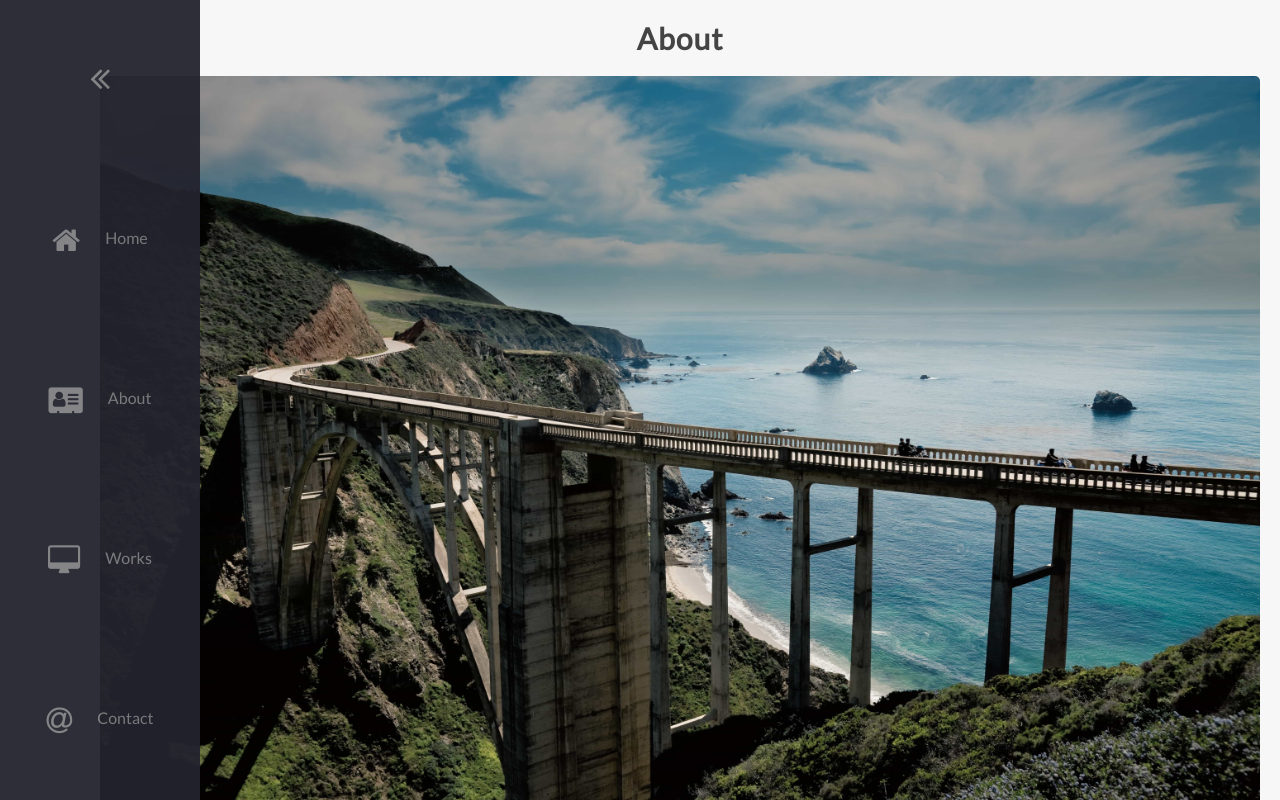
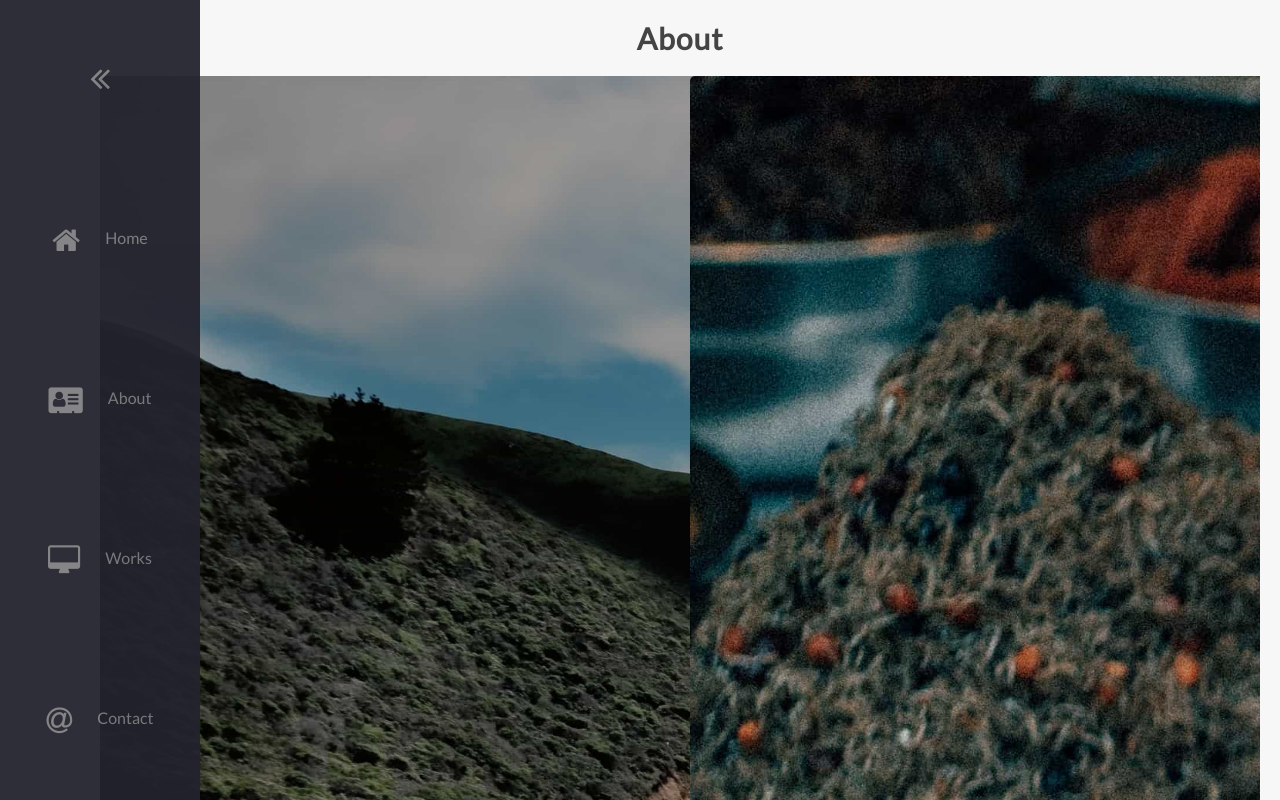
Before and after one commit to ku1987/demo-portfolio, a Next.js app in the folder client/: page /about in a window 1280 px wide. Shown: the top 800 px of the page. Built offline with nearby package versions, Linux system fonts and the light colour scheme.

Commit message:
Fix grid layout

```diff
--- a/client/public/styles/App.css
+++ b/client/public/styles/App.css
@@ -97,7 +97,7 @@ body {
 }
 
 main {
-  padding-bottom: 5rem;
+  padding-bottom: 7rem;
 }
 
 .navbar {
@@ -360,14 +360,15 @@ input[type='number'] {
   display: -ms-grid;
   display: grid;
   gap: 2rem;
-  -ms-grid-columns: (minmax(500px, 1fr))[auto-fit];
-      grid-template-columns: repeat(auto-fit, minmax(500px, 1fr));
+  -ms-grid-columns: (minmax(200px, 1fr))[auto-fit];
+      grid-template-columns: repeat(auto-fit, minmax(200px, 1fr));
   grid-auto-rows: minmax(250px, 100%);
   overflow: hidden;
 }
 
 .img-container img {
   border-radius: 5px;
+  width: auto;
   max-height: -webkit-fit-content;
   max-height: -moz-fit-content;
   max-height: fit-content;
@@ -663,9 +664,9 @@ span.error {
             transform: translate(-50%, -50%);
   }
   .img-container {
-    -ms-grid-columns: (minmax(700px, 1fr))[auto-fit];
-        grid-template-columns: repeat(auto-fit, minmax(700px, 1fr));
-    grid-auto-rows: minmax(600px, 100%);
+    -ms-grid-columns: (minmax(400px, 1fr))[auto-fit];
+        grid-template-columns: repeat(auto-fit, minmax(400px, 1fr));
+    grid-auto-rows: minmax(350px, 100%);
   }
   .prof-img {
     width: 500px;
--- a/client/public/styles/App.scss
+++ b/client/public/styles/App.scss
@@ -222,8 +222,8 @@
   }
 
   .img-container {
-    grid-template-columns: repeat(auto-fit, minmax(700px, 1fr));
-    grid-auto-rows: minmax(600px, 100%);
+    grid-template-columns: repeat(auto-fit,minmax(400px,1fr));
+    grid-auto-rows: minmax(350px,100%);
   }
 
   .prof-img {
--- a/client/public/styles/_App_sp.scss
+++ b/client/public/styles/_App_sp.scss
@@ -15,7 +15,7 @@ body {
 }
 
 main {
-  padding-bottom: 5rem;
+  padding-bottom: 7rem;
 }
 
 .navbar {
@@ -234,12 +234,13 @@ input[type='number'] {
   width: 100%;
   display: grid;
   gap: 2rem;
-  grid-template-columns: repeat(auto-fit, minmax(500px, 1fr));
-  grid-auto-rows: minmax(250px, 100%);
+  grid-template-columns: repeat(auto-fit,minmax(200px,1fr));
+  grid-auto-rows: minmax(250px,100%);
   overflow: hidden;
 
   img {
     border-radius: 5px;
+    width: auto;
     max-height: fit-content;
   }
 }
```
Also changed, not shown: 1 other file (tests, documents, lock files or other folders).
